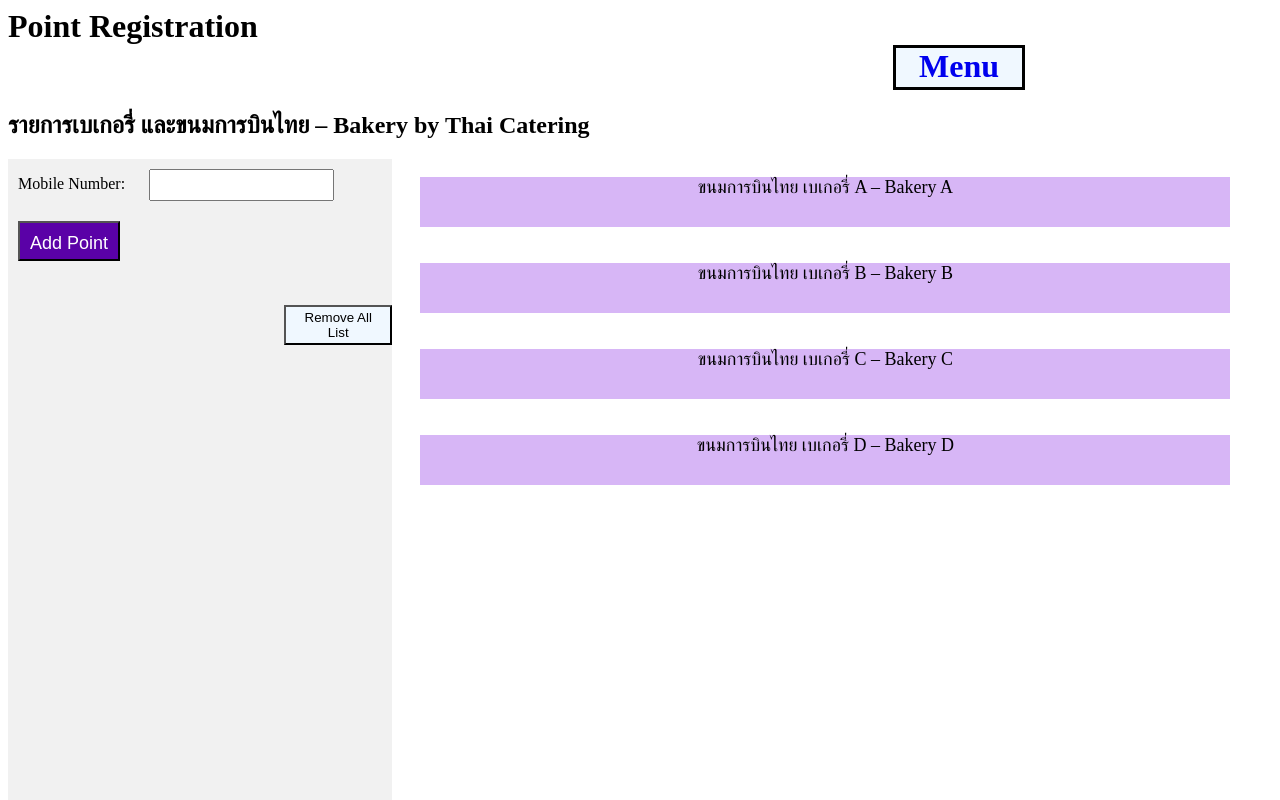
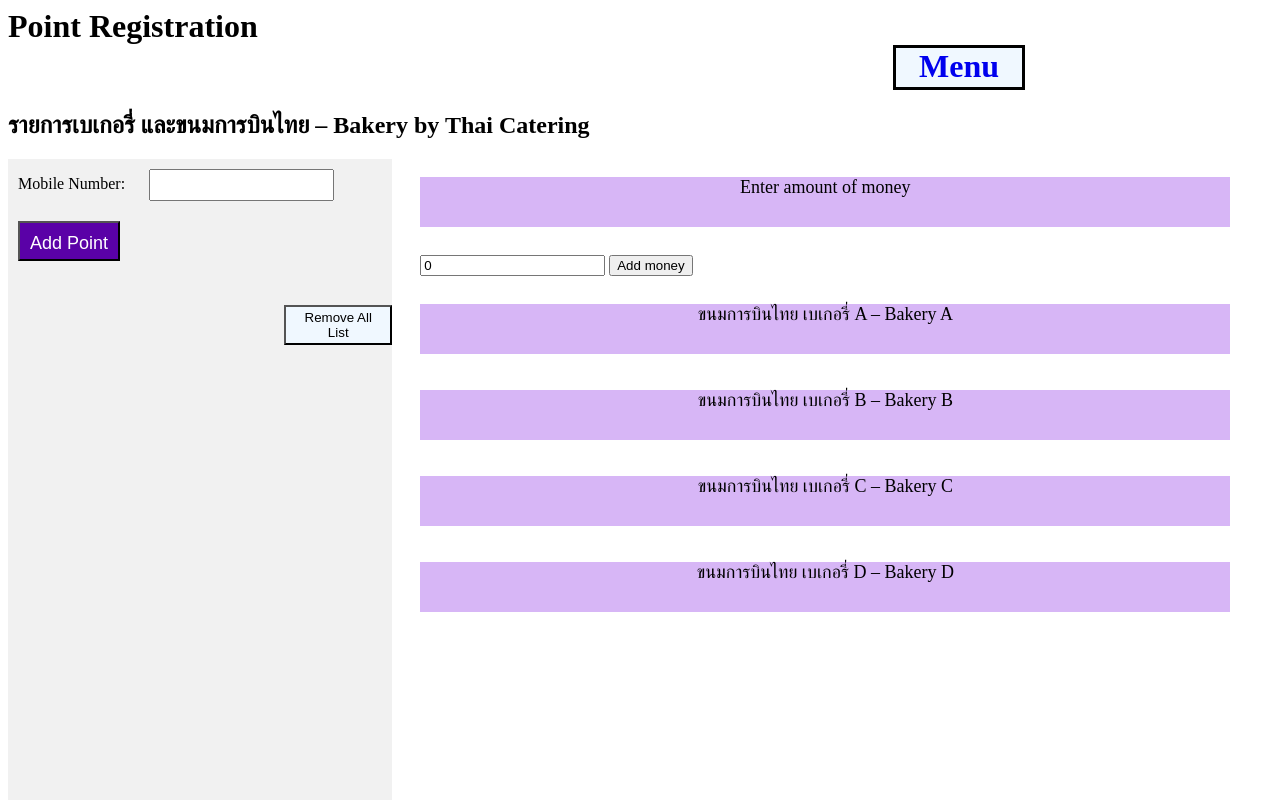
Before and after one commit to Ditthapeem/point-register, a Django app: page /point_register/bakery/ in a window 1280 px wide. Run offline with Django 4.2, Linux system fonts and the light colour scheme; data that the repository does not hold is empty.

Commit message:
Add point by money

```diff
--- a/point_register/templates/point_register/bakery_detail.html
+++ b/point_register/templates/point_register/bakery_detail.html
@@ -23,6 +23,11 @@
             <button class="remove_box" onclick="deleteBakery()">Remove All List</button>
         </div>
         <div class="point_block">
+            <p class="type_frame">Enter amount of money</p>
+                <div class="mutiple-button">
+                    <input type="number" id="money" value="0">
+                    <button class="plus" onclick="addMoney('{{money}}')">Add money</button>
+                </div>
 
             <p class="type_frame">ขนมการบินไทย เบเกอรี่ A – Bakery A</p>
             {% for l in list %}
@@ -155,5 +160,12 @@
             document.getElementById("list").innerHTML = printList;
         }
 
+        function addMoney(id) {
+            var rawQuotient = document.getElementById(id).value/100
+            var remainder = rawQuotient % 1;
+            var quotient = rawQuotient - remainder;
+            totalPoint = quotient
+        }
+
     </script>
 </html>
--- a/point_register/views.py
+++ b/point_register/views.py
@@ -66,11 +66,16 @@ def export_selected_objects(modeladmin, request, queryset):
     )
     writer = csv.writer(response)
     field = [field.name for field in queryset[0]._meta.get_fields()]
+    print(field)
     writer.writerow(field)
     for i in queryset:
         element = []
         for j in field:
-            element.append(get_object(i, j))
+            try:
+                element.append(get_object(i, j))
+            except:
+                element.append("#N/A")
+                pass
         writer.writerow(element)
     return response
 
```
